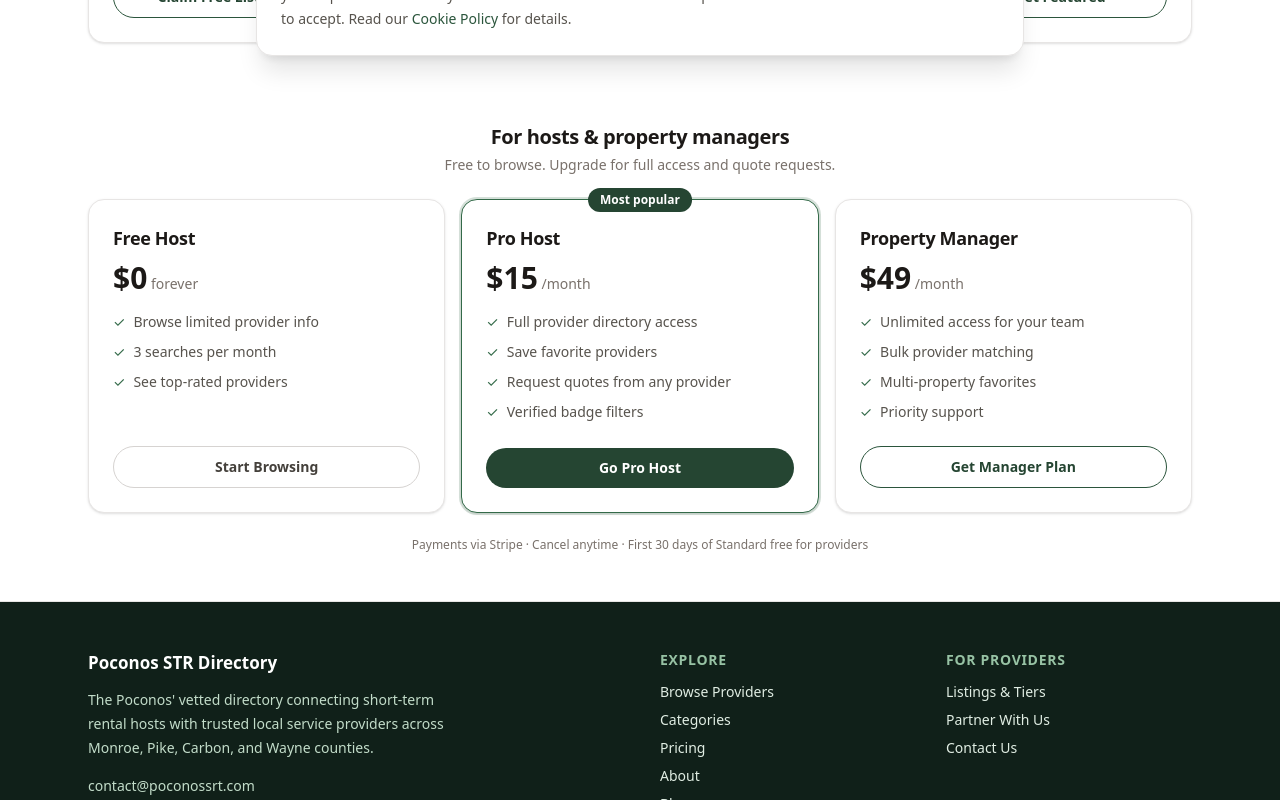
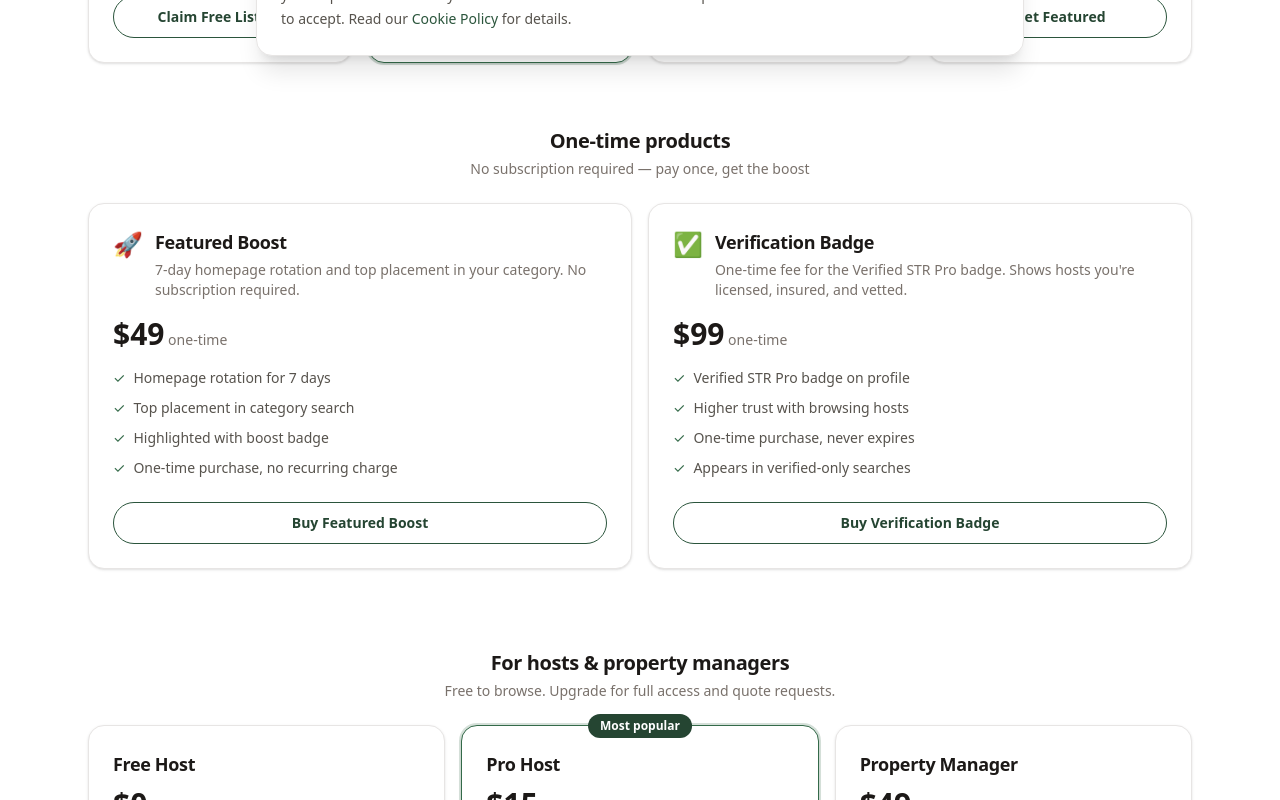
Before and after one commit to DS-610/poconos-str-directory, a Next.js app: page /pricing in a window 1280 px wide. Shown: the part 720-1520 px from the top of the page. Built offline with nearby package versions, Linux system fonts and the light colour scheme.

Commit message:
feat: add one-time products (Featured Boost, Verification Badge), update pricing page, boost badges on profiles

```diff
--- a/app/api/checkout/route.ts
+++ b/app/api/checkout/route.ts
@@ -5,7 +5,8 @@ const stripe = new Stripe(process.env.STRIPE_SECRET_KEY!, {
   apiVersion: "2026-07-29.dahlia",
 });
 
-const PRICE_MAP: Record<string, string> = {
+// Subscription price IDs
+const SUBSCRIPTION_PRICES: Record<string, string> = {
   standard: process.env.STRIPE_PRICE_STANDARD!,
   premium: process.env.STRIPE_PRICE_PREMIUM!,
   featured: process.env.STRIPE_PRICE_FEATURED!,
@@ -13,25 +14,39 @@ const PRICE_MAP: Record<string, string> = {
   property_manager: process.env.STRIPE_PRICE_PROPERTY_MANAGER!,
 };
 
+// One-time product price IDs
+const ONE_TIME_PRICES: Record<string, string> = {
+  featured_boost: process.env.STRIPE_PRICE_FEATURED_BOOST!,
+  verification_badge: process.env.STRIPE_PRICE_VERIFICATION_BADGE!,
+};
+
 export async function POST(request: Request) {
   try {
     const { tier, email } = await request.json();
 
-    const priceId = PRICE_MAP[tier];
-    if (!priceId) {
+    let mode: "subscription" | "payment";
+    let priceId: string | undefined;
+
+    if (SUBSCRIPTION_PRICES[tier]) {
+      mode = "subscription";
+      priceId = SUBSCRIPTION_PRICES[tier];
+    } else if (ONE_TIME_PRICES[tier]) {
+      mode = "payment";
+      priceId = ONE_TIME_PRICES[tier];
+    } else {
       return NextResponse.json({ error: "Invalid tier" }, { status: 400 });
     }
 
     const origin = request.headers.get("origin") || "http://localhost:3000";
 
     const session = await stripe.checkout.sessions.create({
-      mode: "subscription",
+      mode,
       customer_email: email || undefined,
       line_items: [{ price: priceId, quantity: 1 }],
       success_url: `${origin}/checkout/success?session_id={CHECKOUT_SESSION_ID}`,
       cancel_url: `${origin}/pricing`,
       metadata: { tier },
-      managed_payments: { enabled: false },
+      ...(mode === "subscription" ? { managed_payments: { enabled: false } } : {}),
     });
 
     return NextResponse.json({ url: session.url });
--- a/app/pricing/page.tsx
+++ b/app/pricing/page.tsx
@@ -4,8 +4,7 @@ import PricingButton from "@/components/PricingButton";
 
 export const metadata: Metadata = {
   title: "Pricing & Listings",
-  description:
-    "Provider listing tiers and owner access plans for the Poconos STR Directory. Free listings for providers, free browsing for hosts.",
+  description: "Provider listing tiers and owner access plans for the Poconos STR Directory. Free listings for providers, free browsing for hosts.",
 };
 
 const PROVIDER_PLANS = [
@@ -27,6 +26,7 @@ const PROVIDER_PLANS = [
     name: "Standard",
     price: "$75",
     cadence: "/month",
+    annual: "$750/yr (save $150)",
     features: [
       "Everything in Basic",
       "Photo, description & reviews",
@@ -41,6 +41,7 @@ const PROVIDER_PLANS = [
     name: "Premium",
     price: "$150",
     cadence: "/month",
+    annual: "$1,500/yr (save $300)",
     features: [
       "Everything in Standard",
       "Verified STR Pro badge",
@@ -55,6 +56,7 @@ const PROVIDER_PLANS = [
     name: "Featured",
     price: "$250",
     cadence: "/month",
+    annual: "$2,500/yr (save $500)",
     features: [
       "Everything in Premium",
       "Homepage rotation & Top Pick badge",
@@ -110,6 +112,35 @@ const OWNER_PLANS = [
   },
 ];
 
+const ONE_TIME_PRODUCTS = [
+  {
+    name: "Featured Boost",
+    price: "$49",
+    description: "7-day homepage rotation and top placement in your category. No subscription required.",
+    features: [
+      "Homepage rotation for 7 days",
+      "Top placement in category search",
+      "Highlighted with boost badge",
+      "One-time purchase, no recurring charge",
+    ],
+    tier: "featured_boost",
+    icon: "🚀",
+  },
+  {
+    name: "Verification Badge",
+    price: "$99",
+    description: "One-time fee for the Verified STR Pro badge. Shows hosts you're licensed, insured, and vetted.",
+    features: [
+      "Verified STR Pro badge on profile",
+      "Higher trust with browsing hosts",
+      "One-time purchase, never expires",
+      "Appears in verified-only searches",
+    ],
+    tier: "verification_badge",
+    icon: "✅",
+  },
+];
+
 export default function PricingPage() {
   return (
     <div className="mx-auto max-w-6xl px-4 py-12 sm:px-6">
@@ -129,6 +160,7 @@ export default function PricingPage() {
         </p>
       </div>
 
+      {/* Provider Plans */}
       <div className="mt-14">
         <h2 className="text-center text-xl font-bold text-stone-900">
           For service providers
@@ -154,6 +186,11 @@ export default function PricingPage() {
                 <span className="text-3xl font-bold text-stone-900">{plan.price}</span>
                 <span className="text-sm text-stone-500"> {plan.cadence}</span>
               </p>
+              {plan.annual && (
+                <p className="mt-1 text-xs font-medium text-pine-700">
+                  or {plan.annual}
+                </p>
+              )}
               <ul className="mt-4 flex-1 space-y-2.5">
                 {plan.features.map((f) => (
                   <li key={f} className="flex gap-2 text-sm text-stone-600">
@@ -181,6 +218,48 @@ export default function PricingPage() {
         </div>
       </div>
 
+      {/* One-Time Products */}
+      <div className="mt-16">
+        <h2 className="text-center text-xl font-bold text-stone-900">One-time products</h2>
+        <p className="mt-1 text-center text-sm text-stone-500">
+          No subscription required — pay once, get the boost
+        </p>
+        <div className="mt-6 grid gap-4 sm:grid-cols-2">
+          {ONE_TIME_PRODUCTS.map((product) => (
+            <div
+              key={product.tier}
+              className="flex flex-col rounded-2xl border border-stone-200 bg-white p-6 shadow-sm"
+            >
+              <div className="flex items-start gap-3">
+                <span className="text-2xl">{product.icon}</span>
+                <div>
+                  <h3 className="text-lg font-semibold text-stone-900">{product.name}</h3>
+                  <p className="mt-1 text-sm text-stone-500">{product.description}</p>
+                </div>
+              </div>
+              <p className="mt-4">
+                <span className="text-3xl font-bold text-stone-900">{product.price}</span>
+                <span className="text-sm text-stone-500"> one-time</span>
+              </p>
+              <ul className="mt-4 flex-1 space-y-2.5">
+                {product.features.map((f) => (
+                  <li key={f} className="flex gap-2 text-sm text-stone-600">
+                    <span className="text-pine-600">&#10003;</span>
+                    {f}
+                  </li>
+                ))}
+              </ul>
+              <PricingButton
+                tier={product.tier}
+                label={`Buy ${product.name}`}
+                variant="secondary"
+              />
+            </div>
+          ))}
+        </div>
+      </div>
+
+      {/* Host Plans */}
       <div className="mt-20">
         <h2 className="text-center text-xl font-bold text-stone-900">For hosts & property managers</h2>
         <p className="mt-1 text-center text-sm text-stone-500">
@@ -230,7 +309,7 @@ export default function PricingPage() {
           ))}
         </div>
         <p className="mt-6 text-center text-xs text-stone-500">
-          Payments via Stripe · Cancel anytime · First 30 days of Standard free for providers
+          Payments via Stripe · Cancel anytime · Annual plans available for providers
         </p>
       </div>
     </div>
--- a/app/providers/[slug]/page.tsx
+++ b/app/providers/[slug]/page.tsx
@@ -63,6 +63,11 @@ export default async function ProviderPage({ params }: { params: Params }) {
               <span className={`rounded-full px-3 py-1 text-xs font-semibold ring-1 ${TIER_STYLES[provider.tier]}`}>
                 {TIER_LABELS[provider.tier]}
               </span>
+              {provider.boostActive && (
+                <span className="inline-flex items-center gap-1 rounded-full bg-ember-50 px-3 py-1 text-xs font-semibold text-ember-700 ring-1 ring-ember-200">
+                  &#9650; Featured Boost
+                </span>
+              )}
               {provider.verified && (
                 <span className="inline-flex items-center gap-1 rounded-full bg-emerald-50 px-3 py-1 text-xs font-semibold text-emerald-700 ring-1 ring-emerald-200">
                   &#10003; Verified STR Pro
--- a/components/ProviderCard.tsx
+++ b/components/ProviderCard.tsx
@@ -32,11 +32,18 @@ export default function ProviderCard({ provider }: { provider: Provider }) {
             {provider.name}
           </h3>
         </div>
-        <span
-          className={`shrink-0 rounded-full px-2 py-0.5 text-[11px] font-semibold ring-1 ${TIER_STYLES[provider.tier]}`}
-        >
-          {TIER_LABELS[provider.tier]}
-        </span>
+        <div className="flex shrink-0 flex-col items-end gap-1">
+          {provider.boostActive && (
+            <span className="rounded-full bg-ember-50 px-2 py-0.5 text-[11px] font-semibold text-ember-700 ring-1 ring-ember-200">
+              &#9650; Boosted
+            </span>
+          )}
+          <span
+            className={`rounded-full px-2 py-0.5 text-[11px] font-semibold ring-1 ${TIER_STYLES[provider.tier]}`}
+          >
+            {TIER_LABELS[provider.tier]}
+          </span>
+        </div>
       </div>
 
       <p className="mt-2 flex-1 text-sm leading-6 text-stone-600">{displayTagline}</p>
--- a/lib/repository.ts
+++ b/lib/repository.ts
@@ -32,6 +32,8 @@ interface DbProviderRow {
   pricing_notes: string | null;
   featured_resorts: string[];
   photo_url: string | null;
+  boost_active: boolean;
+  boosted_until: string | null;
   is_demo: boolean;
   is_active: boolean;
 }
@@ -61,6 +63,7 @@ function rowToProvider(row: DbProviderRow): Provider {
     pricingNotes: row.pricing_notes || undefined,
     featuredResorts: row.featured_resorts || [],
     photoUrl: row.photo_url || undefined,
+    boostActive: row.boost_active || false,
   };
 }
 
--- a/lib/types.ts
+++ b/lib/types.ts
@@ -41,6 +41,7 @@ export interface Provider {
   pricingNotes?: string;
   featuredResorts?: string[];
   photoUrl?: string;
+  boostActive?: boolean;
 }
 
 export interface CategoryMeta {
```
Also changed, not shown: scripts/providers/outreach-v2.js (+21 -114 lines).
